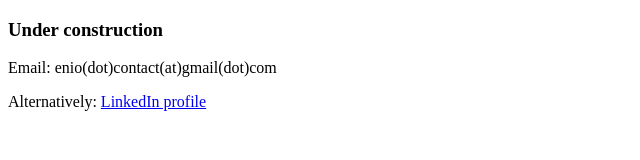
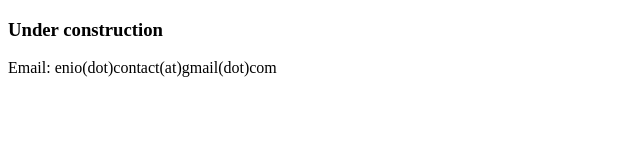
Before and after one commit to eniovendrame/eniovendrame, a plain HTML site: page index.html in a window 1280 px wide. Shown: the whole page, without its empty margins (0-640 px from the left). Drawn offline with Linux system fonts and the light colour scheme.

Commit message:
Removed URL

```diff
--- a/index.html
+++ b/index.html
@@ -7,7 +7,6 @@
 
 <h3>Under construction</h3>
 <p>Email: enio(dot)contact(at)gmail(dot)com</p>
-<p>Alternatively: <a href="https://uk.linkedin.com/in/enio-vendrame" target="_blank">LinkedIn profile</a></p>
 
 </body>
 </html>
```
